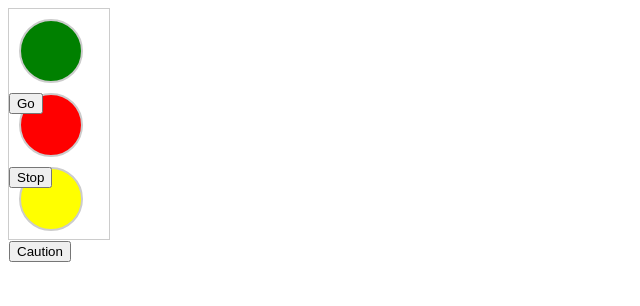
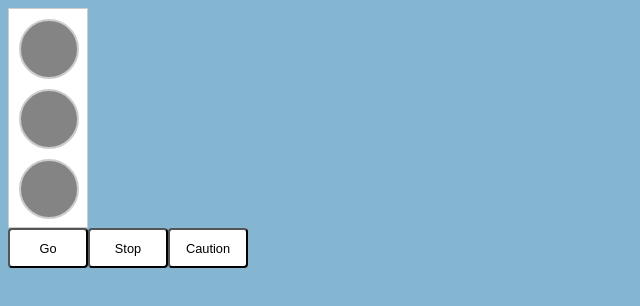
Before and after one commit to jellroll/GA_FEWD_Projects, a plain HTML site: page GA_2_Traffic_Light/index.html in a window 1280 px wide. Shown: the whole page, without its empty margins (0-640 px from the left). Drawn offline with Linux system fonts and the light colour scheme.

Commit message:
Cleaned up to start from scratch.

```diff
--- a/GA_2_Traffic_Light/css/main.css
+++ b/GA_2_Traffic_Light/css/main.css
@@ -1,30 +1,40 @@
+* {
+  -webkit-box-sizing: border-box;
+     -moz-box-sizing: border-box;
+          box-sizing: border-box;
+}
+
 body {
 	max-width: 600px;
+	font-family: avenir, helvetica, sans-serif;
+	background: rgba(102,163,198,0.8);
 }
 
 button {
 	float: left;
-}
-
-#container {
-	width: 400px;
+	position: inline;
+	width: 80px;
+	height: 40px;
+	border-radius: 4px;
+	background: rgb(255,255,255);
+	font-size: 0.8em;
 }
 
 #lightbox {
-	width: 100px;
-	height: 230px;
+	width: 80px;
+	height: 220px;
+	background: rgb(255,255,255);
 	border: 1px solid #ccc;
 }
 
 .light {
+	width: 60px;
 	height: 60px;
-	width: 60px;
-	background-color: #000;
-	border-radius: 50%;
+	background-color: rgba(132,132,132,1);
+	border-radius: 30px;
 	border: 2px solid #ccc;
 	cursor: pointer;
 	margin: 10px;
-	transition: background-color 1s ease 0s;
 	}
 
 .light:hover {
@@ -33,35 +43,13 @@ button {
 }
 
 
-.go {
-	background-color: green;
-}
 
-.stop {
-	background-color: red;
-
-}
-
-.caution {
-	background-color: yellow;
-}
-
-
-/*
-
-.shape-shifter {
-  width: 200px;
-  height: 200px;
-  background-color: red;
-  transition: width 2s ease 0s;
-  cursor: pointer;
-}
-
-.shape-shifter:hover {
-  background-color: green;
-  opacity: .5;
-  width: 500px;
-}
-when the width changes, change this way; can use background-color
-
-*/
+/* button {
+	float: right;
+	clear: both;
+	width: 80px;
+	height: 40px;
+	border-radius: 4px;
+	background: rgb(255,255,255);
+	font-size: 0.8em;
+} */
--- a/GA_2_Traffic_Light/index.html
+++ b/GA_2_Traffic_Light/index.html
@@ -2,23 +2,23 @@
 <html lang="en">
 <head>
 	<meta charset="UTF-8">
-	<title>Transitions</title>
+	<title>Traffic Light</title>
 	<link href="css/main.css" rel="stylesheet" type="text/css" />
 </head>
+
 <body>
-	<div id="container">
+	<!--<div id="container">-->
 		<div id="lightbox">
-			<div>
-			<div class="light go"></div>
-			<button>Go</button>
-			</div>
+			<div class="light"></div>
+			<div class="light"></div>
+			<div class="light"></div>
+		</div>
 
-			<div class="light stop"></div>
-			<button>Stop</button>
+		<button>Go</button>
+		<button>Stop</button>
+		<button>Caution</button>
 
-			<div class="light caution"></div>
-			<button>Caution</button>
-		</div>
-	</div>
+	<!--</div>-->
 </body>
+
 </html>
```
